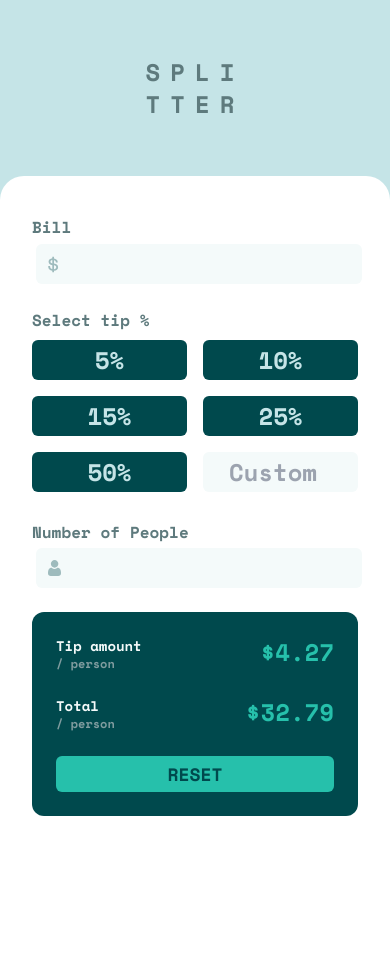
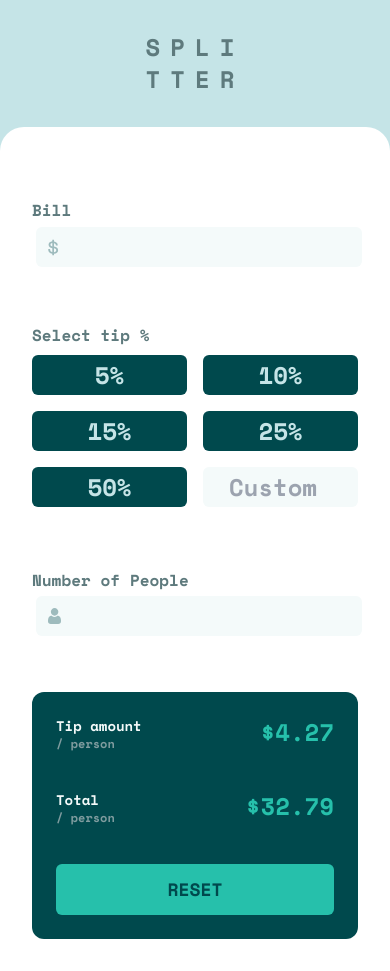
Before and after one commit to utkarsh1311/tip-calculator, a React (Create React App) app: page / in a window 390 px wide. Before the commit the page ends 848 px from the top, so only its background shows below. Built offline with nearby package versions, Linux system fonts and the light colour scheme.

Commit message:
design modification for mobile

```diff
--- a/src/App.js
+++ b/src/App.js
@@ -5,7 +5,7 @@ import TipPercent from "./components/TipPercent";
 
 const App = () => {
 	return (
-		<div className="bg-gray-cyan-100 text-2xl h-full w-screen font-space-mono">
+		<div className="bg-gray-cyan-100 text-2xl h-screen w-screen font-space-mono">
 			<div className="h-[15%] py-14  flex flex-col justify-center text-center w-fit mx-auto ">
 				<h1 className="tracking-[10px] text-gray-cyan-800">
 					SPLI
@@ -13,8 +13,8 @@ const App = () => {
 					TTER
 				</h1>
 			</div>
-			<div className="h-full justify-center gap-5 flex flex-col bg-white rounded-t-3xl p-8">
-				<div className="flex flex-col gap-5">
+			<div className="h-full gap-5 grid grid-rows-3 bg-white rounded-t-3xl p-8 ">
+				<div className="row-span-2 justify-evenly flex flex-col gap-5">
 					<BillAmount />
 					<TipPercent />
 					<NumberOfPeople />
```
